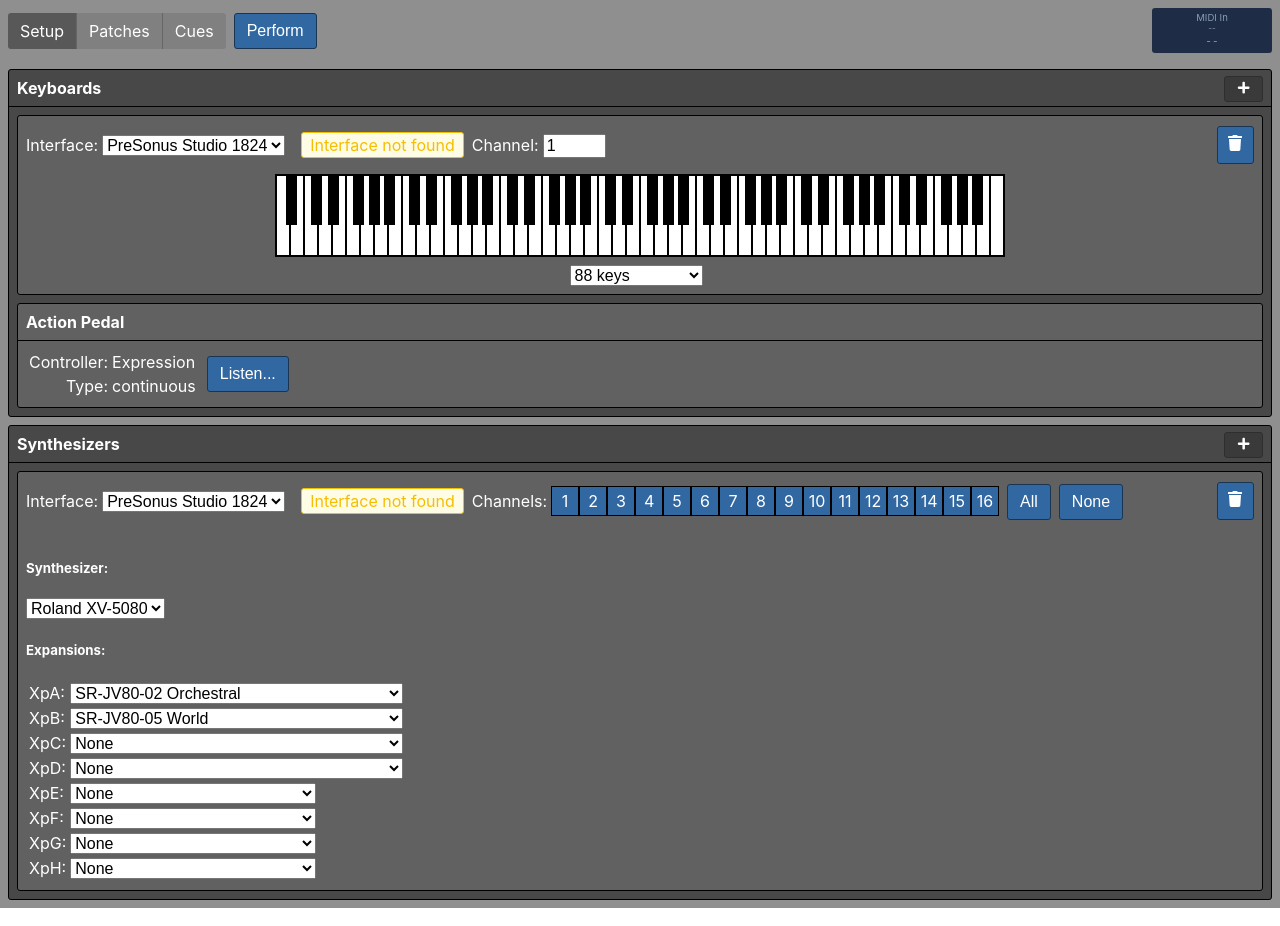
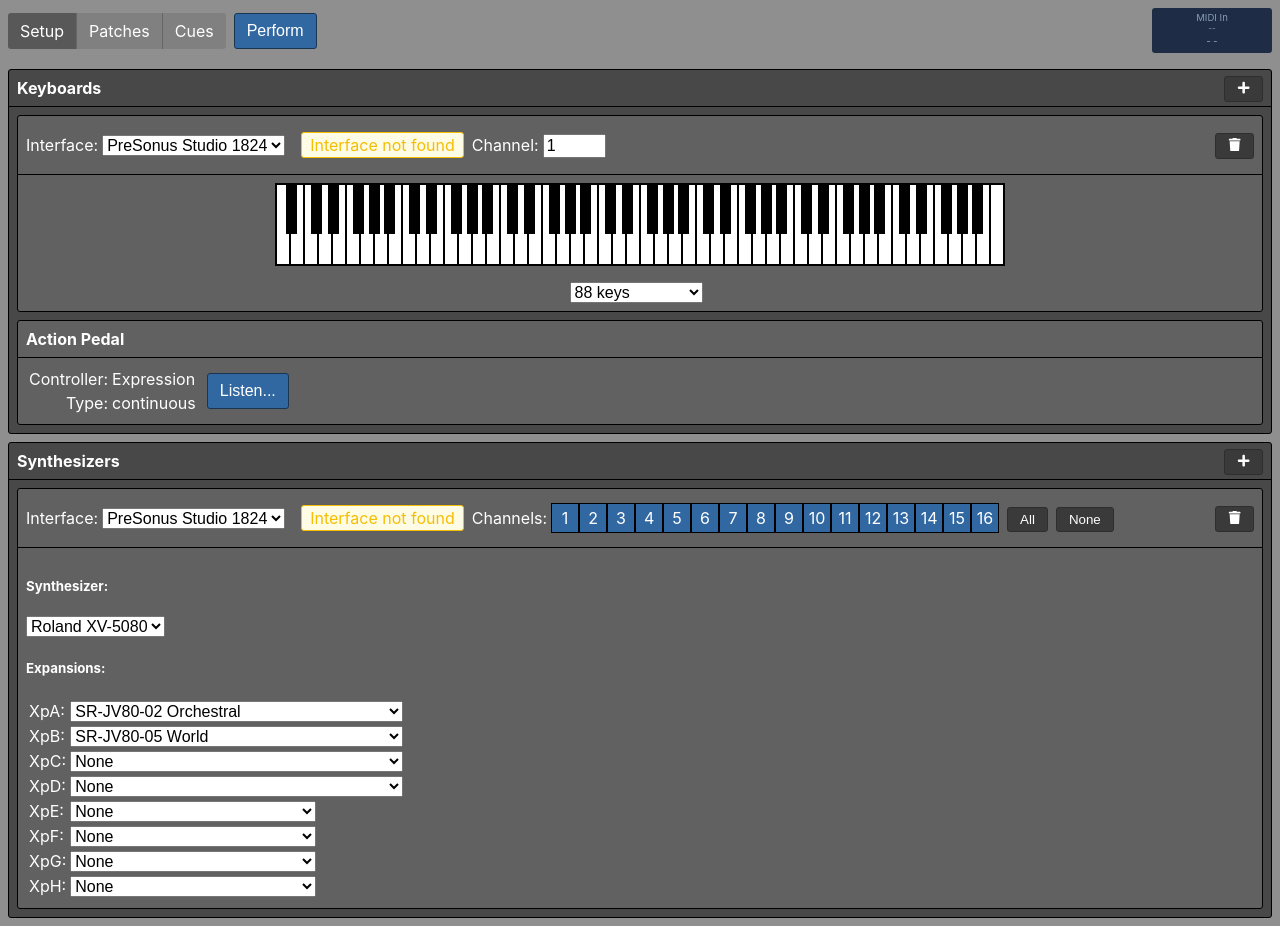
Before and after one commit to MattPutnam/CadenzaJS, a React (Create React App) app: page / in a window 1280 px wide. Both pictures are taken after a click on the element "Setup". Built offline with nearby package versions, Linux system fonts and the light colour scheme.

Commit message:
move stuff into Container header, convert buttons to small

```diff
--- a/src/pages/editPage/setupTab/KeyboardConfig.js
+++ b/src/pages/editPage/setupTab/KeyboardConfig.js
@@ -5,27 +5,29 @@ import ChannelSelector from './ChannelSelector'
 import InterfaceSelector from './InterfaceSelector'
 import KeyboardSizeSelector from './KeyboardSizeSelector'
 
-import Button from '../../../components/Button'
-import Container from '../../../components/Container'
-import { Center, Flex, Spacer } from '../../../components/Flex'
+import Container, { ContainerButton } from '../../../components/Container'
+import { Center } from '../../../components/Flex'
 import Keyboard from '../../../components/Keyboard'
 
 
 const KeyboardConfig = ({ keyboard, deleteSelf, midiInterfaces, moveUp, moveDown, setData }) => {
-    return <Container inner>
-        <Flex pad>
+    const header = <>
         <InterfaceSelector hardware={keyboard}
                            midiInterfaces={midiInterfaces}
                            io='inputs'
                            setData={setData}/>
         <ChannelSelector keyboard={keyboard}
                          setData={setData}/>
-            <Spacer/>
-            {moveUp && <Button onClick={moveUp} iconButton><FaArrowUp/></Button>}
-            {moveDown && <Button onClick={moveDown} iconButton><FaArrowDown/></Button>}
-            <Button onClick={deleteSelf} iconButton><FaTrash/></Button>
-        </Flex>
-        <Center>
+    </>
+
+    const buttons = [
+        moveUp && <ContainerButton key={0} onClick={moveUp}><FaArrowUp/></ContainerButton>,
+        moveDown && <ContainerButton key={1} onClick={moveDown}><FaArrowDown/></ContainerButton>,
+        <ContainerButton key={2} onClick={deleteSelf}><FaTrash/></ContainerButton>
+    ]
+
+    return <Container inner title={header} buttons={buttons}>
+        <Center pad>
             <Keyboard keyboard={keyboard}/>
         </Center>
         <Center pad>
--- a/src/pages/editPage/setupTab/MultiChannelSelector.js
+++ b/src/pages/editPage/setupTab/MultiChannelSelector.js
@@ -1,8 +1,8 @@
 import React from 'react'
 import _ from 'lodash'
 
-import Button from '../../../components/Button'
 import Colors from '../../../components/colors'
+import { ContainerButton } from '../../../components/Container'
 
 
 const MultiChannelSelector = ({ synth, setData }) => {
@@ -52,8 +52,8 @@ const MultiChannelSelector = ({ synth, setData }) => {
                 </span>
             })}
         </div>
-        <Button onClick={setAll}>All</Button>
-        <Button onClick={setNone}>None</Button>
+        <ContainerButton onClick={setAll}>All</ContainerButton>
+        <ContainerButton onClick={setNone}>None</ContainerButton>
     </>
 }
 
--- a/src/pages/editPage/setupTab/SynthConfig.js
+++ b/src/pages/editPage/setupTab/SynthConfig.js
@@ -6,23 +6,25 @@ import InterfaceSelector from './InterfaceSelector'
 import MultiChannelSelector from './MultiChannelSelector'
 import SynthSelector from './SynthSelector'
 
-import Button from '../../../components/Button'
-import Container from '../../../components/Container'
-import { Flex, Spacer } from '../../../components/Flex'
+import Container, { ContainerButton } from '../../../components/Container'
+import { Flex } from '../../../components/Flex'
 
 
 const SynthConfig = ({ synth, midiInterfaces, setData, deleteSelf, moveUp, moveDown }) => {
-    return <Container inner>
-        <Flex pad>
-            <InterfaceSelector hardware={synth}
-                               io='outputs'
-                               {...{ midiInterfaces, setData }}/>
-            <MultiChannelSelector synth={synth} setData={setData}/>
-            <Spacer/>
-            {moveUp && <Button onClick={moveUp} iconButton><FaArrowUp/></Button>}
-            {moveDown && <Button onClick={moveDown} iconButton><FaArrowDown/></Button>}
-            <Button onClick={deleteSelf} iconButton><FaTrash/></Button>
-        </Flex>
+    const header = <>
+        <InterfaceSelector hardware={synth}
+                           io='outputs'
+                           {...{ midiInterfaces, setData }}/>
+        <MultiChannelSelector synth={synth} setData={setData}/>
+    </>
+
+    const buttons = [
+        moveUp && <ContainerButton key={0} onClick={moveUp}><FaArrowUp/></ContainerButton>,
+        moveDown && <ContainerButton key={1} onClick={moveDown}><FaArrowDown/></ContainerButton>,
+        <ContainerButton key={2} onClick={deleteSelf}><FaTrash/></ContainerButton>
+    ]
+
+    return <Container inner title={header} buttons={buttons}>
         <Flex column pad>
             <h5>Synthesizer:</h5>
             <SynthSelector synth={synth} setData={setData}/>
```
Lines whose indentation alone changed are shown as unchanged.
